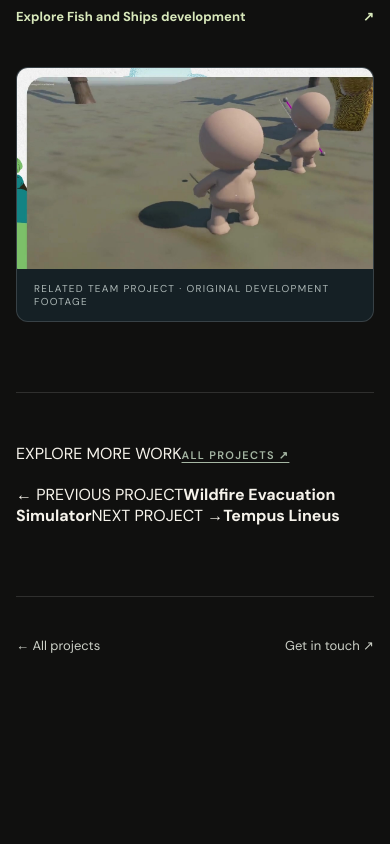
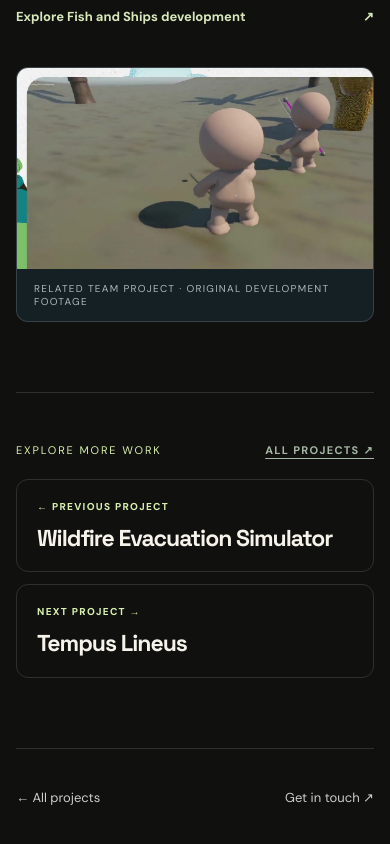
Before and after one commit to skrgulang/congyuzhao-portfolio, a Next.js app: page /projects/3am-game-studio in a window 390 px wide. Shown: the part 1580-2424 px from the top of the page. Before the commit the page ends 2304 px from the top, so only its background shows below. Built offline with nearby package versions, Linux system fonts and the light colour scheme.

Commit message:
Style bidirectional project navigation responsively

```diff
--- a/app/globals.css
+++ b/app/globals.css
@@ -705,3 +705,17 @@ html{scroll-padding-top:24px}
 .caseAccessLabels{display:flex;flex-wrap:wrap;align-items:center;gap:8px 12px}
 .caseAccessKind{color:#bdc8be;font:700 10px/1.4 'DM Sans',sans-serif;letter-spacing:.12em}
 @media(max-width:600px){.caseAccessLabels{width:100%}.caseAccessKind{font-size:9px;letter-spacing:.09em}}
+
+/* Two-way browsing between case studies, including small screens. */
+.caseNext{gap:22px}
+.caseNextHeader{display:flex;justify-content:space-between;align-items:center;flex-wrap:wrap;gap:12px}
+.caseNextHeader>span{font-size:11px;letter-spacing:.17em;color:var(--lime)}
+.caseNextHeader .allWorkInline{font-size:11px;letter-spacing:.12em;font-weight:650;color:#a6b7a4;text-decoration:underline;text-underline-offset:4px}
+.caseNextGrid{display:grid;grid-template-columns:repeat(2,minmax(0,1fr));gap:12px}
+.caseNextGrid>a{min-width:0;display:flex;flex-direction:column;justify-content:space-between;gap:17px;padding:24px 25px;border:1px solid var(--line);border-radius:12px;color:inherit;transition:border-color .2s,background .2s}
+.caseNextGrid>a:hover,.caseNextGrid>a:focus-visible{border-color:var(--lime);background:rgba(225,250,184,.035)}
+.caseNextGrid>a:focus-visible{outline:2px solid var(--lime);outline-offset:4px}
+.caseNextGrid .caseNextDirection{font-size:10px;letter-spacing:.13em;color:var(--lime);font-weight:750}
+.caseNextGrid strong{display:block;font:650 clamp(23px,3vw,37px)/1.16 'Space Grotesk',sans-serif;letter-spacing:-.045em;overflow-wrap:anywhere}
+@media(max-width:650px){.caseNextGrid{grid-template-columns:1fr}.caseNextGrid>a{padding:20px;gap:12px}}
+@media(prefers-reduced-motion:reduce){.caseNextGrid>a{transition:none}}
```
